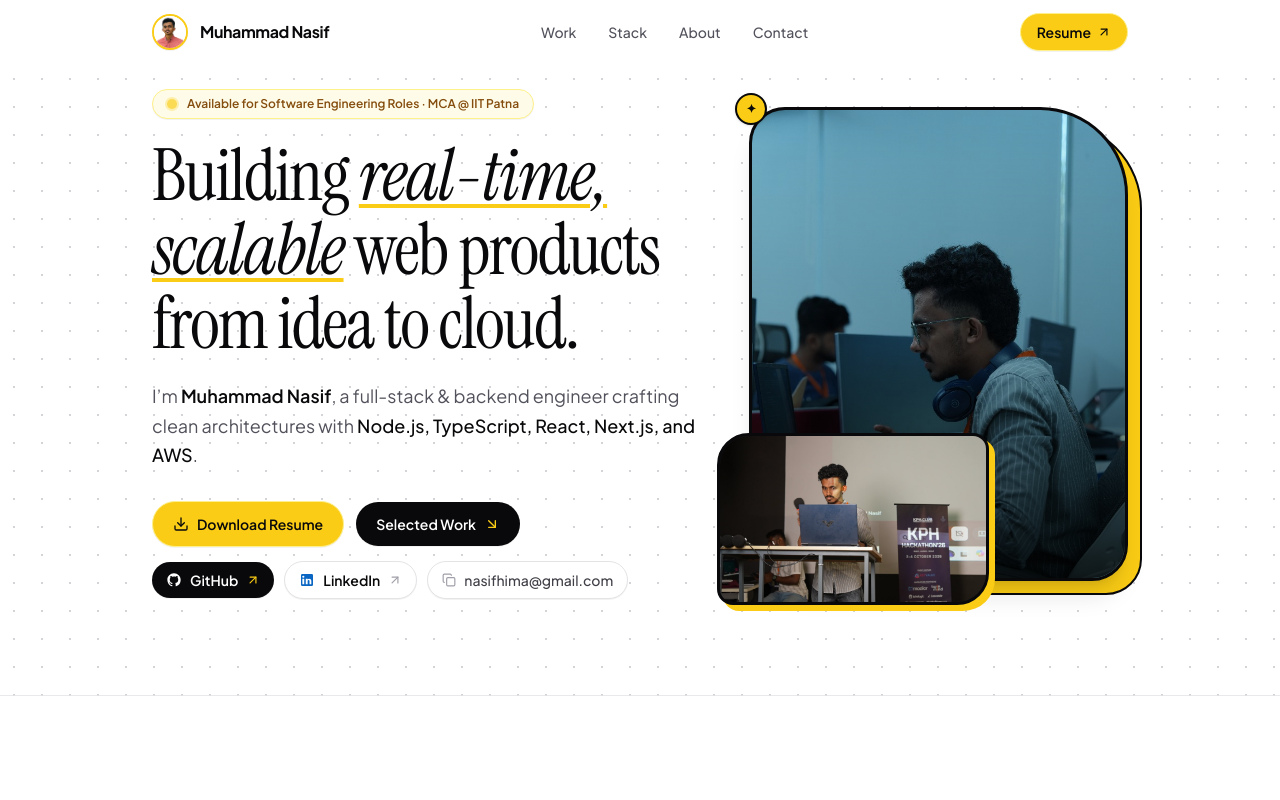
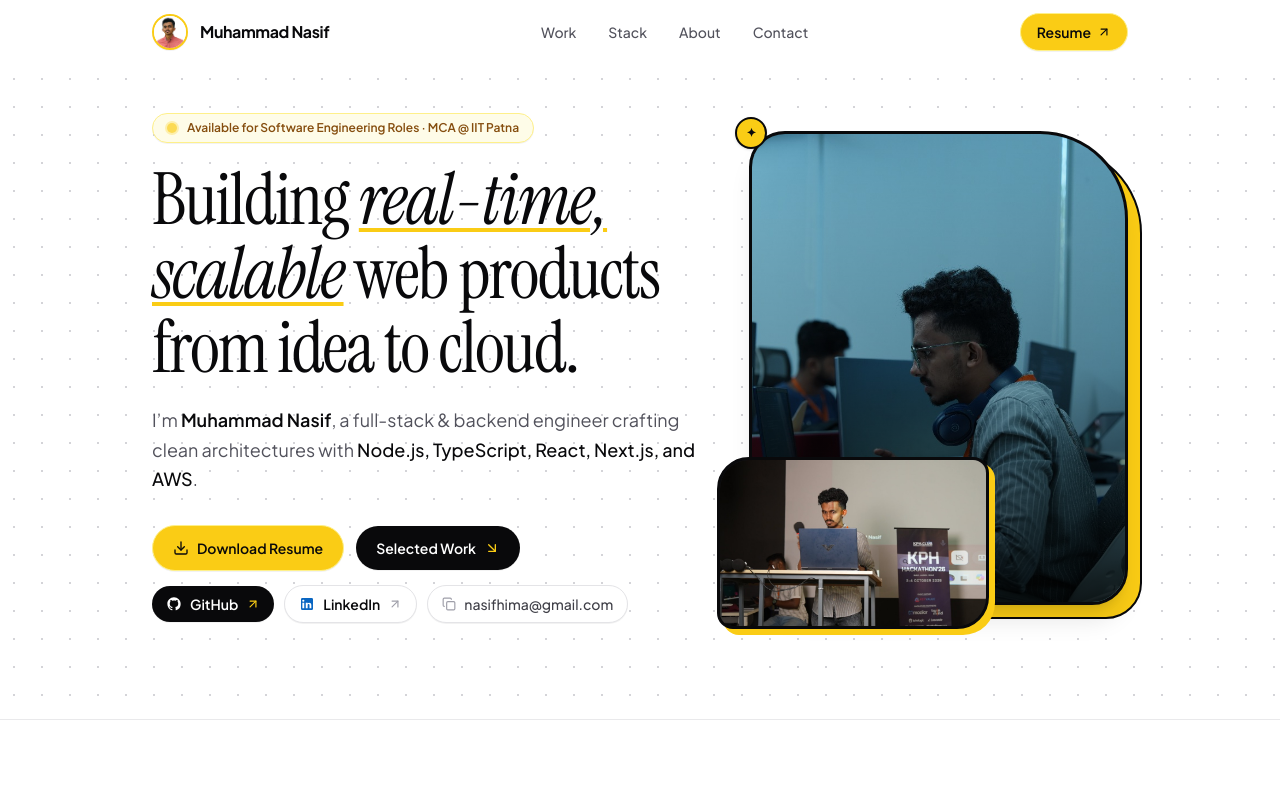
Before and after one commit to Nasif284/Personal-Portfolio, a React (Vite) app: page / in a window 1280 px wide. Shown: the top 800 px of the page. Built offline with nearby package versions, Linux system fonts and the light colour scheme.

Commit message:
style: balance hero top spacing for optimal breathing room below navbar

```diff
--- a/src/components/Hero.tsx
+++ b/src/components/Hero.tsx
@@ -23,7 +23,7 @@ export const Hero: React.FC = () => {
   return (
     <section
       id="top"
-      className="relative pt-4 pb-16 sm:pt-6 sm:pb-24 bg-dot-grid border-b border-zinc-200/80 overflow-hidden"
+      className="relative pt-8 pb-16 sm:pt-12 sm:pb-24 bg-dot-grid border-b border-zinc-200/80 overflow-hidden"
     >
       <div className="max-w-5xl mx-auto px-6">
         <div className="grid grid-cols-1 lg:grid-cols-12 gap-12 items-center">
```
